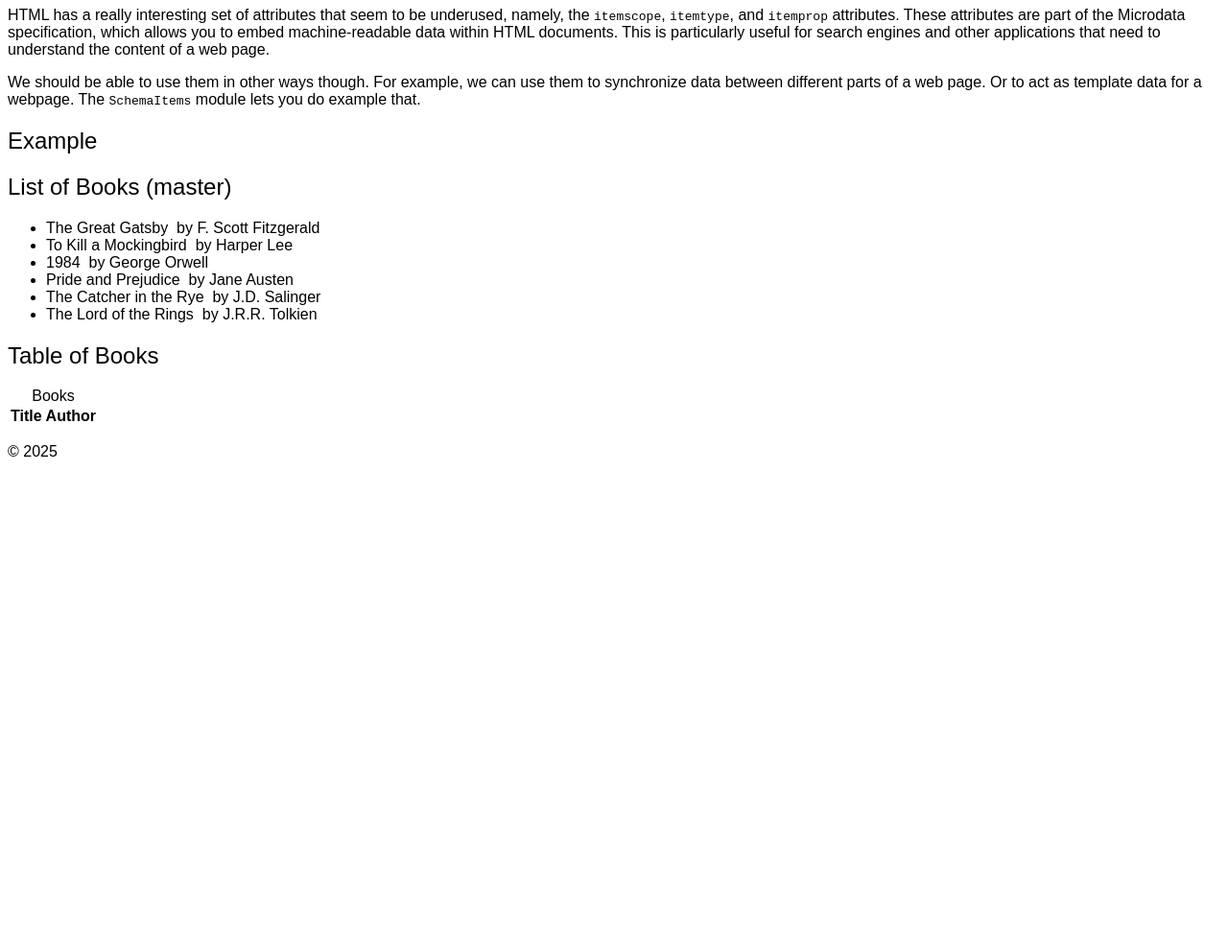
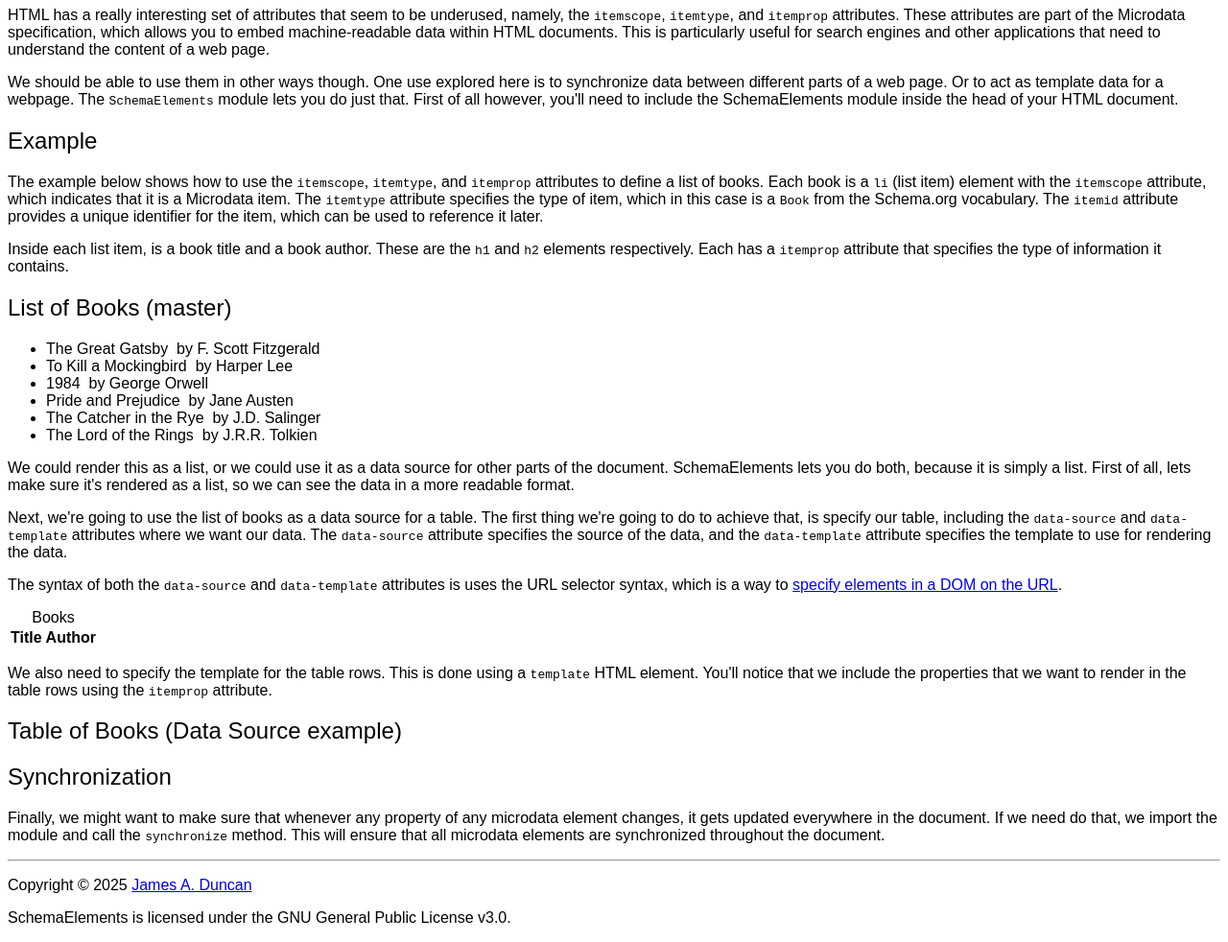
Before and after one commit to jamesaduncan/schema-elements, a plain HTML site: page example.html in a window 1280 px wide. Shown: the part 73-1055 px from the top of the page at 96% size. Before the commit the page ends 800 px from the top, so only its background shows below. Drawn offline with Linux system fonts and the light colour scheme; a script that the page names is missing.

Commit message:
Working v1

```diff
--- a/example.html
+++ b/example.html
@@ -4,6 +4,7 @@
     <meta charset="UTF-8">
     <meta name="viewport" content="width=device-width, initial-scale=1.0">
     <meta http-equiv="X-UA-Compatible" content="ie=edge">
+    <script type="module" src="https://jamesaduncan.github.io/dom-inline-example/index.mjs"></script>
     <script type="module" src="/index.mjs" defer></script>
     <title>Document</title>
 </head>
@@ -30,16 +31,8 @@
         }
     </style>
 
-
-    <template class="book-row">
-        <tr itemscope itemtype="http://schema.org/Book">
-            <td itemprop="title" contenteditable="plaintext-only"></td>
-            <td itemprop="author" contenteditable="plaintext-only"></td>
-        </tr>
-    </template>
-
     <header>
-        <h1>SchemaItems</h1>
+        <h1>SchemaElements</h1>
     </header>
     <main>
         <p>
@@ -48,12 +41,28 @@
             and other applications that need to understand the content of a web page.
         </p>
         <p>
-            We should be able to use them in other ways though. For example, we can use them to synchronize data between different parts of a web page. Or to act as template data for a
-            webpage. The <code>SchemaItems</code> module lets you do example that.
+            We should be able to use them in other ways though. One use explored here is to synchronize data between different parts of a web page. Or to act as template data for a
+            webpage. The <code>SchemaElements</code> module lets you do just that. First of all however, you'll need to include the SchemaElements module inside the head of your HTML
+             document.
         </p>
+        <inline-example include="true">
+            <script type="module" src="http://jamesaduncan.github.io/schema-elements/index.mjs" defer></script>
+        </inline-example>
+
         <section>
             <h1>Example</h1>
+            <p>
+                The example below shows how to use the <code>itemscope</code>, <code>itemtype</code>, and <code>itemprop</code> attributes to define a list of books.
+                Each book is a <code>li</code> (list item) element with the <code>itemscope</code> attribute, which indicates that it is a Microdata item. The <code>itemtype</code>
+                attribute specifies the type of item, which in this case is a <code>Book</code> from the Schema.org vocabulary. The <code>itemid</code> attribute provides a unique
+                identifier for the item, which can be used to reference it later.
+            </p>
+            <p>
+                Inside each list item, is a book title and a book author. These are the <code>h1</code> and <code>h2</code> elements respectively. Each has a <code>itemprop</code>
+                attribute that specifies the type of information it contains.
+            </p>
             <h2>List of Books (master)</h2>
+            <inline-example include="true" after="#example-next">
                 <ul class="books">
                     <li itemscope itemtype="http://schema.org/Book" itemid="urn:ISBN:9780141182636">
                         <h1 itemprop="title" contenteditable="plaintext-only">The Great Gatsby</h1>
@@ -80,8 +89,22 @@
                         <h2 itemprop="author" contenteditable="plaintext-only">J.R.R. Tolkien</h2>
                     </li>
                 </ul>
+            </inline-example>
 
-            <h2>Table of Books</h2>
+            <p id="example-next">
+                We could render this as a list, or we could use it as a data source for other parts of the document. SchemaElements lets you do both, because it is simply
+                a list. First of all, lets make sure it's rendered as a list, so we can see the data in a more readable format.
+            </p>
+            <p>
+                Next, we're going to use the list of books as a data source for a table. The first thing we're going to do to achieve that, is specify our table,
+                including the <code>data-source</code> and <code>data-template</code> attributes where we want our data.
+                The <code>data-source</code> attribute specifies the source of the data, and the <code>data-template</code> attribute specifies the template to use for rendering the data.
+            </p>
+            <p>
+                The syntax of both the <code>data-source</code> and <code>data-template</code> attributes is uses the URL selector syntax, which is a way
+                to <a href="https://jamesaduncan.github.io/selector-request/">specify elements in a DOM on the URL</a>.
+            </p>
+            <inline-example include="true" after="#table-next">
                 <table>
                     <caption>Books</caption>
                     <thead>
@@ -92,18 +115,49 @@
                     </thead>
                     <tbody data-source="#(selector=[itemtype='http://schema.org/Book'])" data-template="#(selector=template.book-row)"></tbody>
                 </table>
+            </inline-example>
+            <p>
+                We also need to specify the template for the table rows. This is done using a <code>template</code> HTML element. You'll notice that
+                we include the properties that we want to render in the table rows using the <code>itemprop</code> attribute.
+            </p>
+            <inline-example include="true">
+                <template class="book-row">
+                    <tr itemscope itemtype="http://schema.org/Book">
+                        <td itemprop="title" contenteditable="plaintext-only"></td>
+                        <td itemprop="author" contenteditable="plaintext-only"></td>
+                    </tr>
+                </template>
+            </inline-example>
+
+            <h2 id="table-next">Table of Books (Data Source example)</h2>
+            <h2>Synchronization</h2>
+            <p>
+                Finally, we might want to make sure that whenever any property of any microdata element changes, it gets updated everywhere in the document. If we need
+                do that, we import the module and call the <code>synchronize</code> method. This will ensure that all microdata elements are synchronized throughout the
+                document.
+            </p>
+            <inline-example include="true">
+                <script type="module">
+                    import { SchemaElements } from 'http://jamesaduncan.github.io/schema-elements/index.mjs';
+
+                    window.addEventListener('DOMContentLoaded', () => {
+                        SchemaElements.synchronize();
+                    });
+                </script>
+            </inline-example>
         </section>
 
     </main>
 
     <footer>
-        <p>&copy; 2025</p>
+        <hr>
+        <p>
+            Copyright &copy; 2025 <a href="mailto:jamesaduncan@me.com">James A. Duncan</a>
+        </p>
+        <p>
+            SchemaElements is licensed under the GNU General Public License v3.0.
+        </p>
     </footer>
 
-    <script>
-        window.addEventListener('DOMContentLoaded', () => {
-            SchemaItems.synchronize();
-        });
-    </script>
 </body>
 </html>
--- a/index.mjs
+++ b/index.mjs
@@ -1,7 +1,6 @@
 import { SelectorRequest } from "https://jamesaduncan.github.io/selector-request/index.mjs";
 
-
-class SchemaItem {
+class SchemaElement {
     constructor( id, properties ) {
         this.id = id;
         Object.assign(this, properties);
@@ -19,7 +18,7 @@ class SchemaItem {
 
     render( aDestination ) {
         if ( !aDestination ) {
-            throw new Error("No destination provided for rendering SchemaItem.");
+            throw new Error("No destination provided for rendering SchemaElement.");
         }
         Object.keys(this).forEach( (key) => {
             const elements = aDestination.querySelectorAll(`[itemprop="${key}"]`);
@@ -38,7 +37,7 @@ class SchemaItem {
     }
 }
 
-class SchemaItems {
+class SchemaElements {
     static types = {};
 
     static registerType( url, constructorFunction ) {
@@ -57,7 +56,7 @@ class SchemaItems {
                     if ( mutation.type === 'characterData') {
                         const node = mutation.target.parentNode.closest('[itemscope]');
                         const type = node.getAttribute('itemtype');
-                        const typeConstructor = SchemaItems.types[ type ] || SchemaItem;
+                        const typeConstructor = SchemaElements.types[ type ] || SchemaElement;
                         const item = typeConstructor.extract(node);
 
                         document.querySelectorAll(`[itemscope][itemtype="${type}"][itemid="${item.id}"]`).forEach( (destination) => {
@@ -91,7 +90,7 @@ class SchemaItems {
                 const object = new this.types[ itemType ]( item.getAttribute('itemid'), holdingObject );
                 items.push(object);
             } else {
-                items.push(new SchemaItem( item.getAttribute('itemid'), holdingObject ));
+                items.push(new SchemaElement( item.getAttribute('itemid'), holdingObject ));
             }
         });
         return items;
@@ -99,19 +98,16 @@ class SchemaItems {
 }
 
 
-document.querySelectorAll('[data-source]').forEach( async ( element ) => {
+document.querySelectorAll('[data-source][data-template]').forEach( async ( element ) => {
     const items = await SelectorRequest.fetch( element.getAttribute('data-source') );
     if ( element.hasAttribute('data-template') ) {
         const templateElement = (await SelectorRequest.fetch( element.getAttribute('data-template') ))[0];
         items.forEach( (item) => {
-            element.append( SchemaItem.extract( item ).render( templateElement.content.cloneNode(true) ) );
+            element.append( SchemaElement.extract( item ).render( templateElement.content.cloneNode(true) ) );
         });
     } else {
         element.append(...items);
     }
-
 })
 
-window.SchemaItems = SchemaItems
-
-export { SchemaItems };
+export { SchemaElements, SchemaElement };
```
Lines whose indentation alone changed are shown as unchanged.
